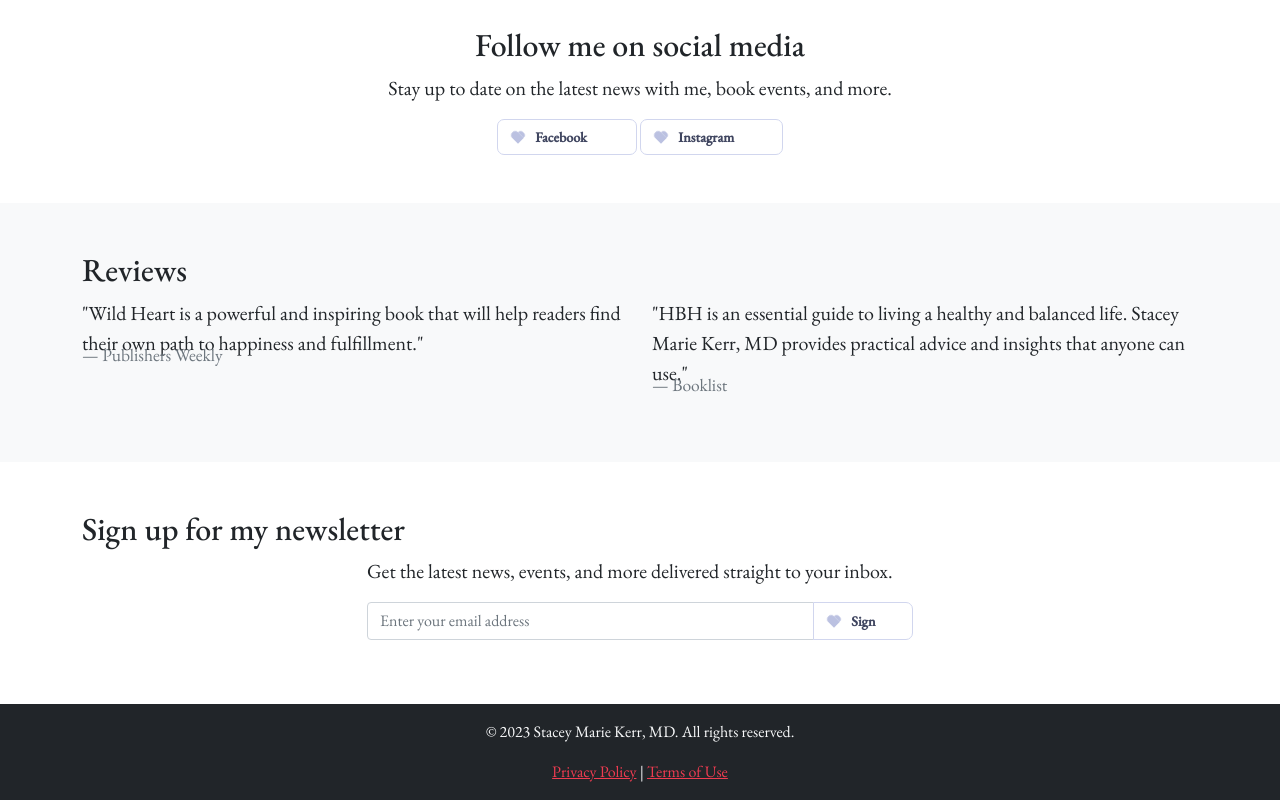
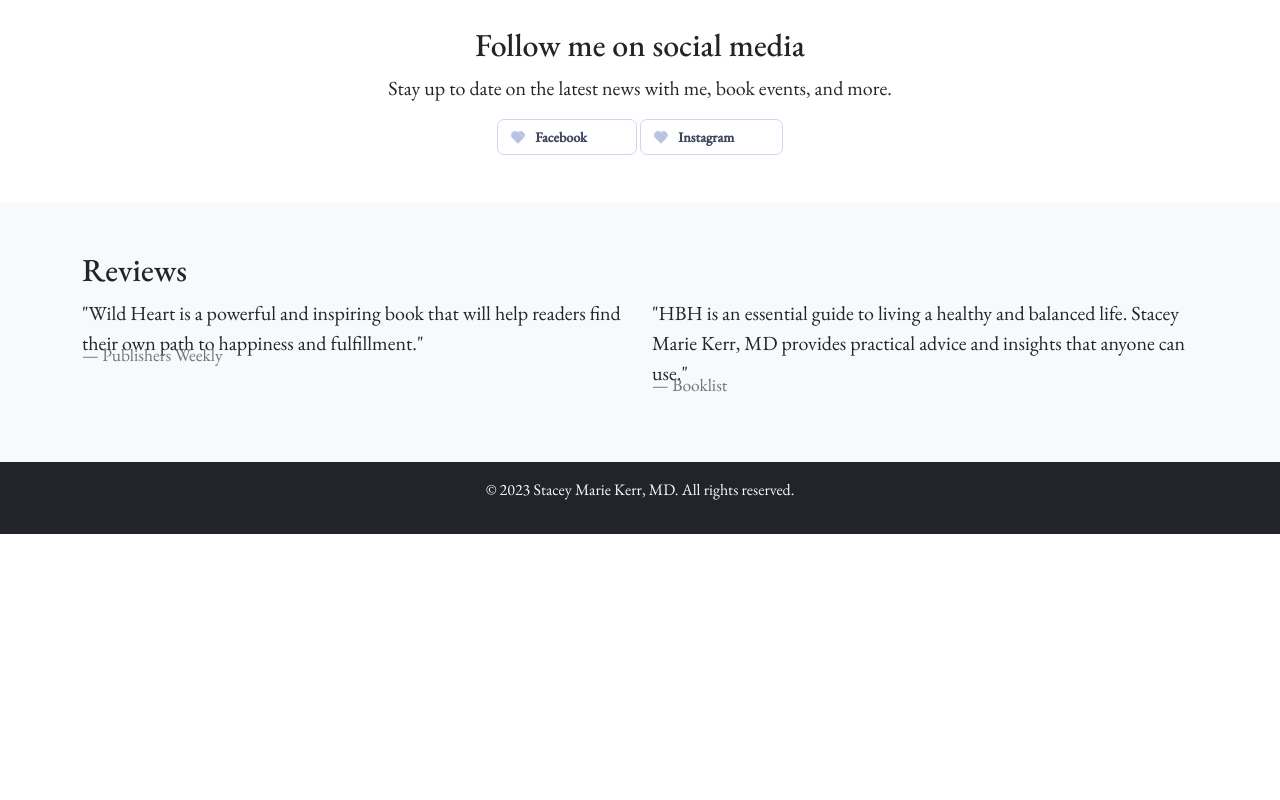
Before and after one commit to mxchinegod/smkerr, a plain HTML site: page index.html in a window 1280 px wide. Shown: the part 2248-3048 px from the top of the page. After the commit the page ends 2782 px from the top, so only its background shows below. Drawn offline with nearby package versions, Linux system fonts and the light colour scheme.

Commit message:
🚧 fix(wip): comment out some parts

```diff
--- a/index.html
+++ b/index.html
@@ -268,7 +268,7 @@
         </div>
       </div>
     </section>
-    <section id="newsletter" class="py-5">
+    <!-- <section id="newsletter" class="py-5">
       <div class="container">
         <h2>Sign up for my newsletter</h2>
         <div class="row justify-content-center">
@@ -286,12 +286,12 @@
           </div>
         </div>
       </div>
-    </section>
+    </section> -->
   </main>
   <footer class="bg-dark text-light py-3">
     <div class="container text-center">
       <p>© 2023 Stacey Marie Kerr, MD. All rights reserved.</p>
-      <a href="#">Privacy Policy</a> | <a href="#">Terms of Use</a>
+      <!-- <a href="#">Privacy Policy</a> | <a href="#">Terms of Use</a> -->
     </div>
   </footer>
   <script>
```
